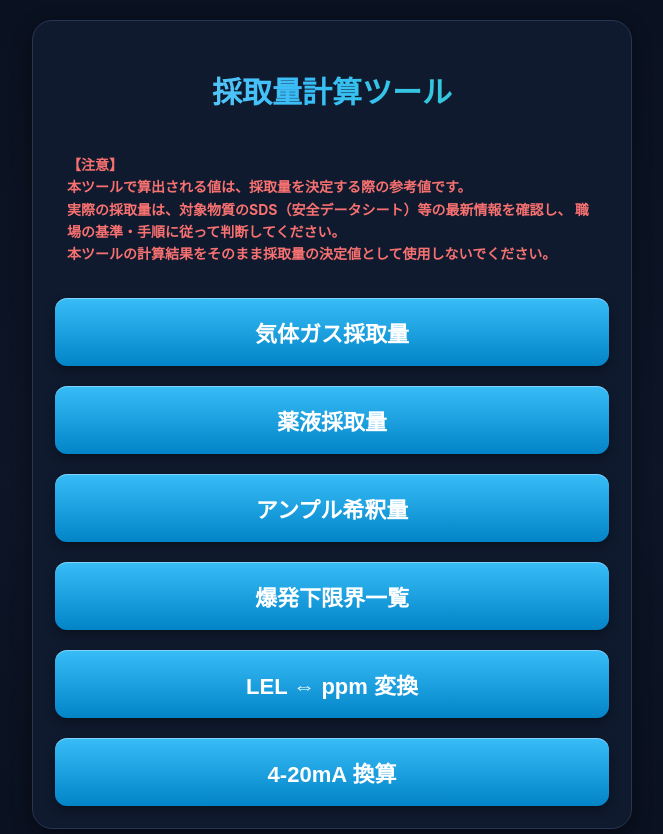
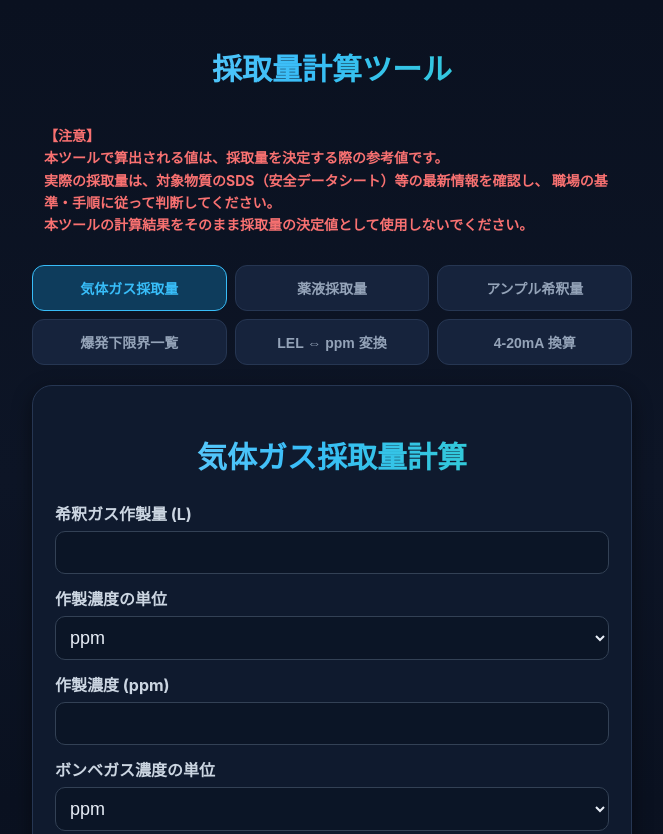
Before and after one commit to m19780926-png/-Gas-Sample-Volume-Calculation-Tool, a plain HTML site: page index.html in a window 1280 px wide. Shown: the top 834 px of the page, without its empty margins (308-971 px from the left). Drawn offline with nearby package versions, Linux system fonts and the light colour scheme.

Commit message:
ナビゲーションをタブ化（ホームメニューを廃止しタブバーに変更）

```diff
--- a/index.html
+++ b/index.html
@@ -151,6 +151,41 @@ input, select {
 .menu-btn:active {
     transform: translateY(2px);
     box-shadow: 0 1px 3px rgba(0,0,0,.4);
+}
+
+/* ▼ タブ切替 */
+#tabHeader {
+    max-width: 600px;
+    margin: auto;
+}
+
+#tabHeader .warning-note {
+    margin-top: 10px;
+}
+
+.tab-bar {
+    display: grid;
+    grid-template-columns: repeat(3, 1fr);
+    gap: 8px;
+    margin: 16px 0 20px;
+}
+
+.tab-btn {
+    padding: 12px 2px;
+    background: #16233c;
+    color: #94a3b8;
+    border: 1px solid #263652;
+    border-radius: 12px;
+    font-size: 14px;
+    font-weight: bold;
+    white-space: nowrap;
+    cursor: pointer;
+}
+
+.tab-btn.active {
+    background: #0e3c5c;
+    color: #38bdf8;
+    border-color: #38bdf8;
 }
 
 .formula-math {
@@ -306,10 +341,10 @@ input, select {
 
 
 <!-- ========================================
-     ▼ ホームメニュー
+     ▼ ヘッダー（タイトル＋注意書き＋タブ）
      ======================================== -->
 
-<div id="menu" class="app-card" style="display:block;">
+<div id="tabHeader">
 
     <h2>採取量計算ツール</h2>
 
@@ -322,35 +357,14 @@ input, select {
         本ツールの計算結果をそのまま採取量の決定値として使用しないでください。
     </div>
 
-
-
-
-    <button class="menu-btn" onclick="openCard('gas')">
-        気体ガス採取量
-    </button>
-
-    <button class="menu-btn" onclick="openCard('liquid')">
-        薬液採取量
-    </button>
-
-    <button class="menu-btn" onclick="openCard('ampule')">
-        アンプル希釈量
-    </button>
-
-    <!-- ▼ 爆発下限界 LEL 一覧 -->
-    <button class="menu-btn" onclick="openCard('lel')">
-        爆発下限界一覧
-    </button>
-
-<button class="menu-btn" onclick="openCard('lelConverter')">
-    LEL ⇔ ppm 変換
-</button>
-
-<button class="menu-btn" onclick="openCard('ma420')">
-    4-20mA 換算
-</button>
-
-
+    <div class="tab-bar">
+        <button class="tab-btn active" data-card="gas" onclick="openCard('gas')">気体ガス採取量</button>
+        <button class="tab-btn" data-card="liquid" onclick="openCard('liquid')">薬液採取量</button>
+        <button class="tab-btn" data-card="ampule" onclick="openCard('ampule')">アンプル希釈量</button>
+        <button class="tab-btn" data-card="lel" onclick="openCard('lel')">爆発下限界一覧</button>
+        <button class="tab-btn" data-card="lelConverter" onclick="openCard('lelConverter')">LEL ⇔ ppm 変換</button>
+        <button class="tab-btn" data-card="ma420" onclick="openCard('ma420')">4-20mA 換算</button>
+    </div>
 
 </div>
 
@@ -509,12 +523,6 @@ input, select {
 
 
 
-    <button class="back-btn"
-            onclick="backMenu()">
-
-        ← ホームに戻る
-
-    </button>
 
 </div>
 
@@ -524,7 +532,7 @@ input, select {
      ▼ 気体ガス採取量
      ======================================== -->
 
-<div id="gas" class="app-card">
+<div id="gas" class="app-card" style="display:block;">
 
     <h2>気体ガス採取量計算</h2>
 
@@ -650,12 +658,6 @@ input, select {
     </button>
 
 
-    <button class="back-btn"
-            onclick="backMenu()">
-
-        ← ホームに戻る
-
-    </button>
 
 </div>
 
@@ -695,12 +697,6 @@ input, select {
     </div>
 
 
-    <button class="back-btn"
-            onclick="backMenu()">
-
-        ← ホームに戻る
-
-    </button>
 
 </div>
 
@@ -778,12 +774,6 @@ input, select {
     </button>
 
 
-    <button class="back-btn"
-            onclick="backMenu()">
-
-        ← ホームに戻る
-
-    </button>
 
 </div>
 <!-- LEL ⇔ ppm 変換 -->
@@ -913,10 +903,6 @@ input, select {
     <div id="lelConversionResult" class="result">
     </div>
 
-    <!-- ホーム -->
-    <button class="back-btn" onclick="backMenu()">
-        ← ホームに戻る
-    </button>
 
 </div>
 
@@ -1030,10 +1016,6 @@ input, select {
 
     </button>
 
-    <!-- ホーム -->
-    <button class="back-btn" onclick="backMenu()">
-        ← ホームに戻る
-    </button>
 
 </div>
 
@@ -1047,8 +1029,6 @@ input, select {
 
 function openCard(id){
 
-    menu.style.display = "none";
-
     gas.style.display = "none";
 
     liquid.style.display = "none";
@@ -1057,13 +1037,19 @@ function openCard(id){
 
     lel.style.display = "none";
 
-    lelConverter.style.display = "none"; // ← この行を追加！
+    lelConverter.style.display = "none";
 
     ma420.style.display = "none";
 
     document.getElementById(id).style.display = "block";
 
-　　window.scrollTo(0, 0);
+    document.querySelectorAll(".tab-btn").forEach(function (btn) {
+
+        btn.classList.toggle("active", btn.dataset.card === id);
+
+    });
+
+    window.scrollTo(0, 0);
     // LEL一覧を開いたときにCSVを読み込む
 
     if (id === "lel") {
@@ -1071,25 +1057,6 @@ function openCard(id){
         loadLELData();
 
     }
-
-}
-
-
-function backMenu(){
-
-    gas.style.display = "none";
-
-    liquid.style.display = "none";
-
-    ampule.style.display = "none";
-
-    lel.style.display = "none";
-
-    lelConverter.style.display = "none"; // ← この行を追加！
-
-    ma420.style.display = "none";
-
-    menu.style.display = "block";
 
 }
 
```
